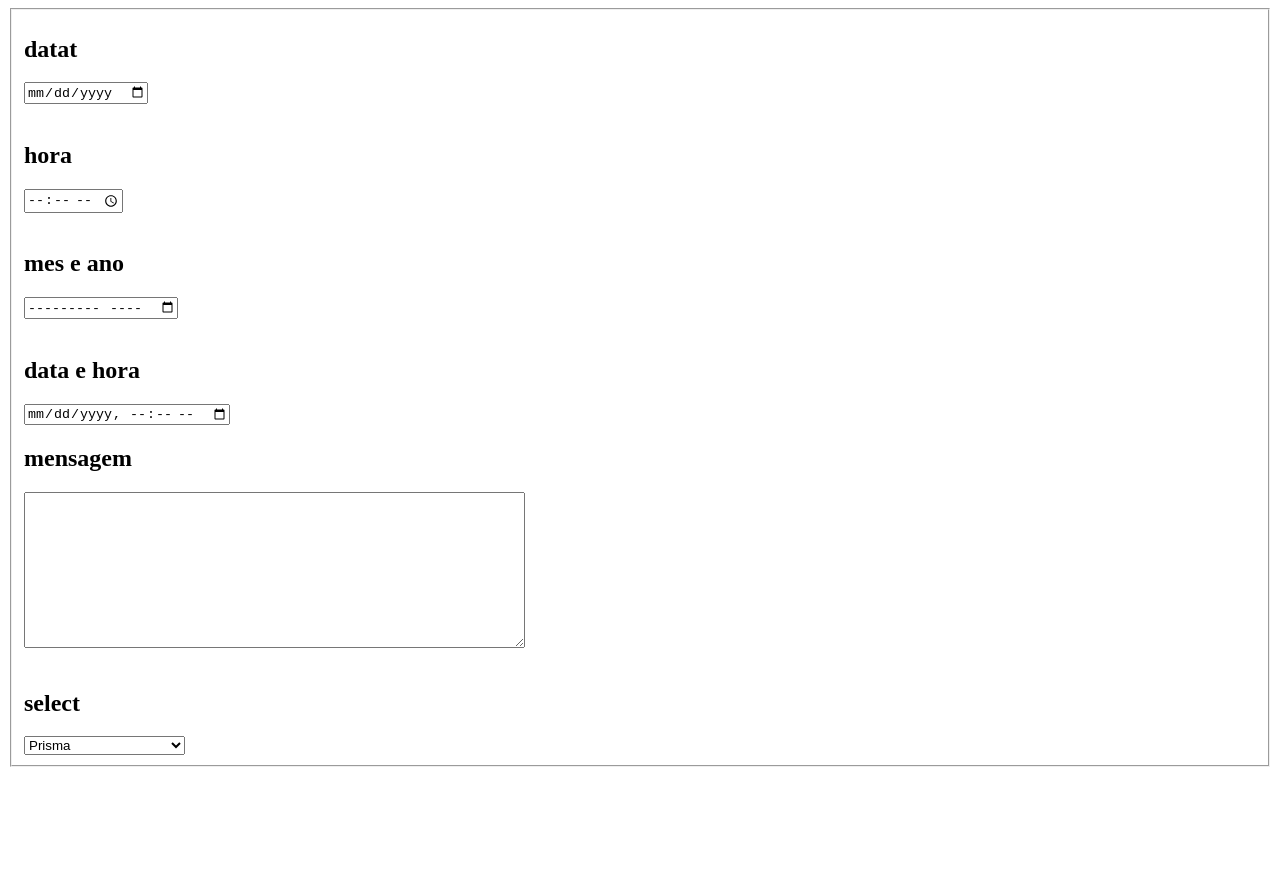
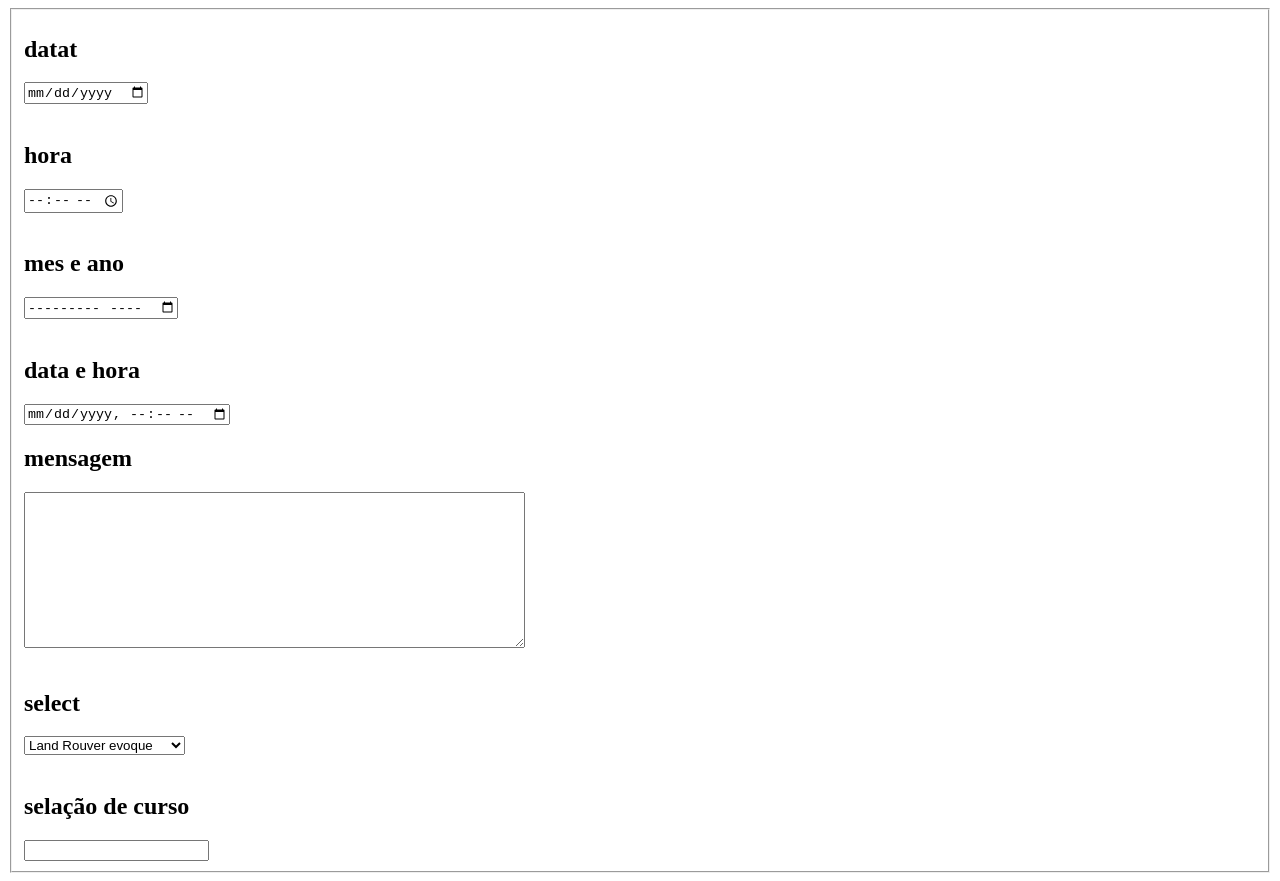
Before and after one commit to Vinicioscastro/HTML-TESTES, a plain HTML site: page formulario2.html in a window 1280 px wide. Before the commit the page ends 800 px from the top, so only its background shows below. Drawn offline with Linux system fonts and the light colour scheme.

Commit message:
atualização

```diff
--- a/formulario2.html
+++ b/formulario2.html
@@ -29,7 +29,7 @@
                 <optgroup label="Carros">
                     <option value="prisma">Prisma</option>
                     <option value="hilux">Hilux</option>
-                    <option value="evoque"> Land Rouver evoque</option>
+                    <option value="evoque" selected> Land Rouver evoque</option>
                 </optgroup>
                 <optgroup label="Motos">
                     <option value="pop"> Pop 100</option>
@@ -37,6 +37,14 @@
                     <option value="biz"> Biz 125</option>
                 </optgroup>
             </select>
+            <br><br>
+            <h2>selação de curso</h2>
+            <input name="cursos" list="cursos">
+            <datalist id="cursos">
+                <option value="HTML 5"></option>
+                <option value="CSS 3"></option>
+                <option value="JavaScript">  </option>
+            </datalist>
         </fieldset>
     </form>
 </body>
```
